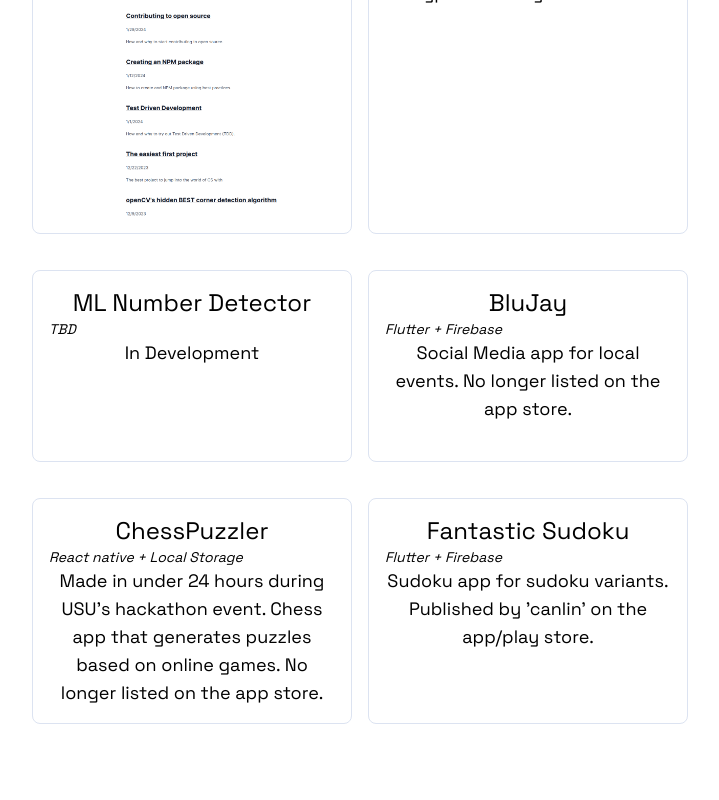
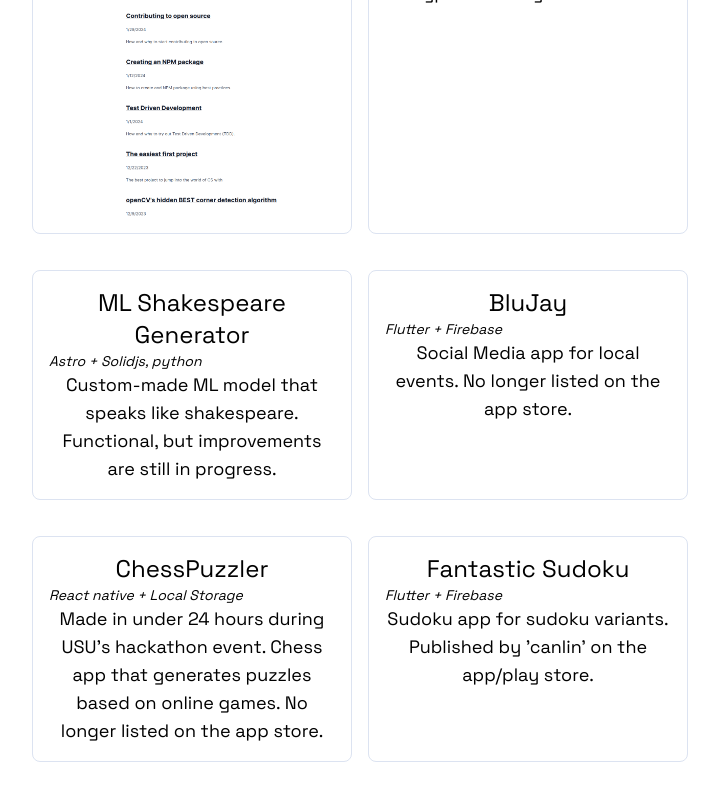
Before and after one commit to canyonbryson/nextjsportfolio, a Next.js app: page /projects in a window 1280 px wide. Shown: the part 825-1625 px from the top of the page, without its empty margins (413-1132 px from the left). Built offline with nearby package versions, Linux system fonts and the light colour scheme.

Commit message:
ml frontend

```diff
--- a/app/projects/page.tsx
+++ b/app/projects/page.tsx
@@ -76,11 +76,17 @@
             another.
           </p>
         </Link>
-        <div className={cardClasses}>
-          <p>ML Number Detector</p>
-          <p className="self-start text-start text-sm italic">TBD</p>
-          <p className="text-lg font-normal">In Development</p>
-        </div>
+        <Link href={"https://ml.useswiftcode.com/"} className={cardClasses}>
+          {" "}
+          <p>ML Shakespeare Generator</p>
+          <p className="self-start text-start text-sm italic">
+            Astro + Solidjs, python
+          </p>
+          <p className="text-lg font-normal">
+            Custom-made ML model that speaks like shakespeare. Functional, but
+            improvements are still in progress.
+          </p>
+        </Link>
         <div className={cardClasses}>
           <p>BluJay</p>
           <p className="self-start text-start text-sm italic">
```
